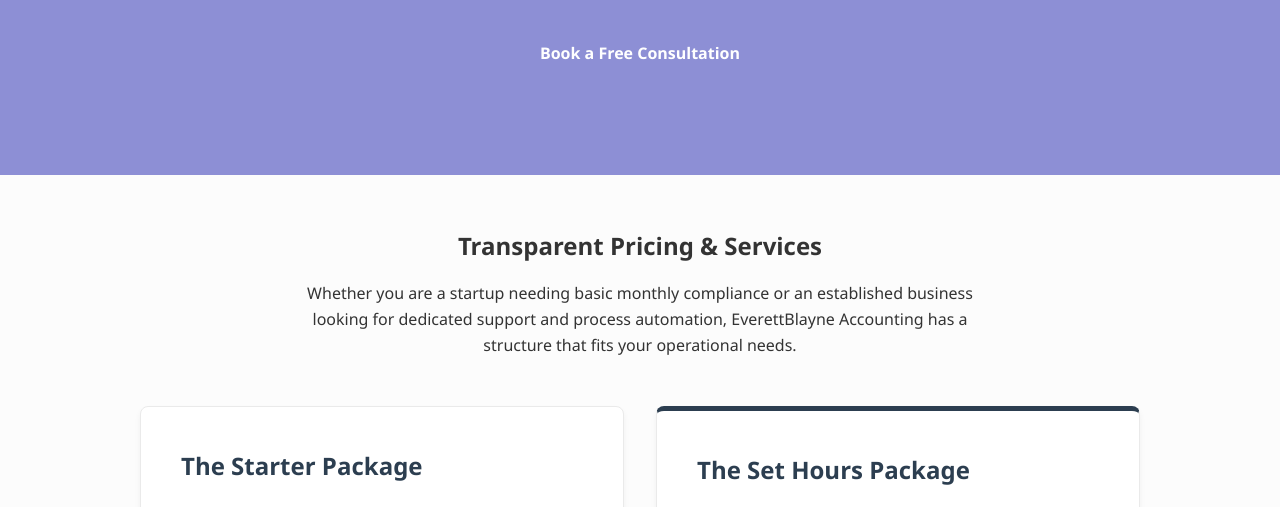
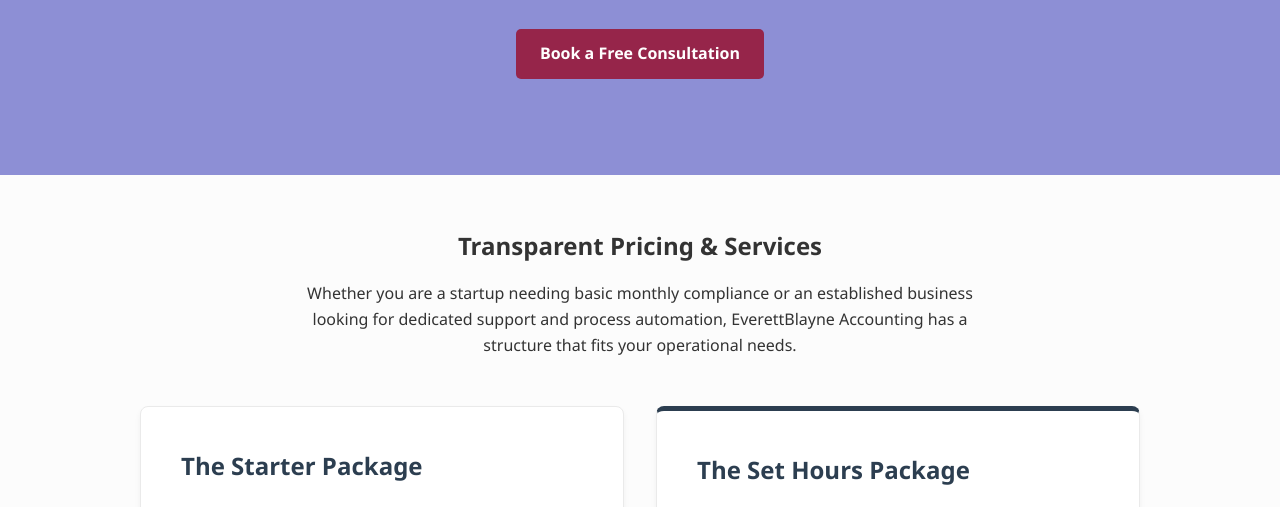
Before and after one commit to Canerican/EverettBlayneAccounitng, a plain HTML site: page index.html in a window 1280 px wide. Shown: the part 240-747 px from the top of the page. Drawn offline with Linux system fonts and the light colour scheme.

Commit message:
Update index.html

```diff
--- a/index.html
+++ b/index.html
@@ -40,7 +40,7 @@
         /* Buttons */
         .cta-button {
             display: inline-block;
-            background: ##96254a;
+            background: #96254a;
             color: #ffffff;
             padding: 0.75rem 1.5rem;
             text-decoration: none;
```
